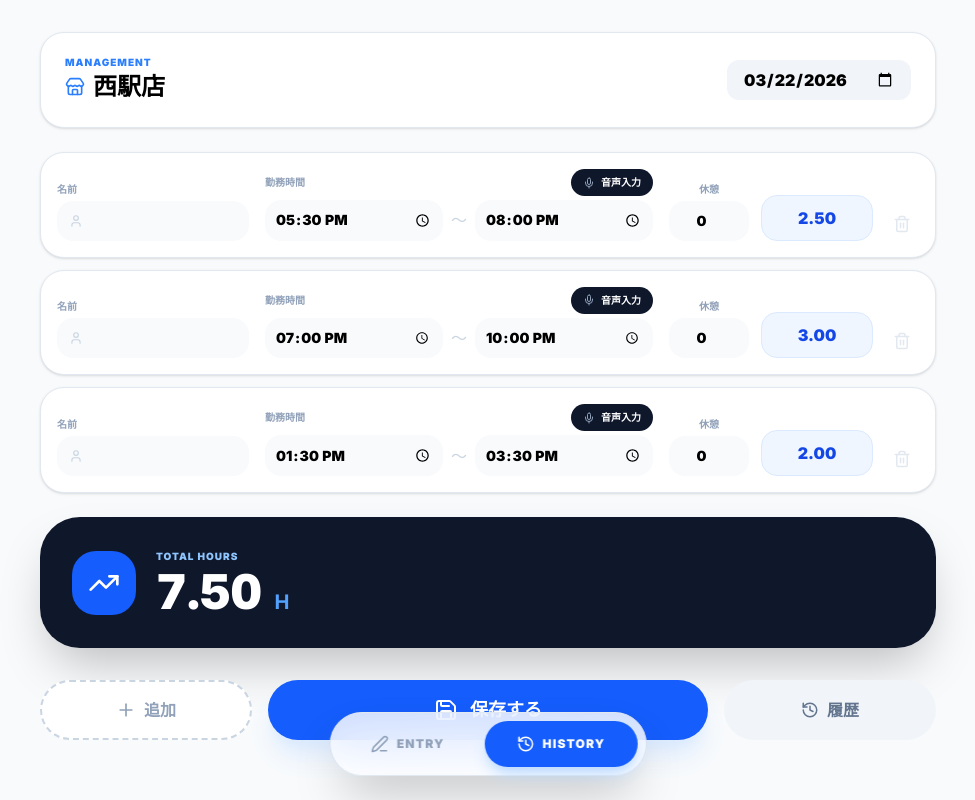
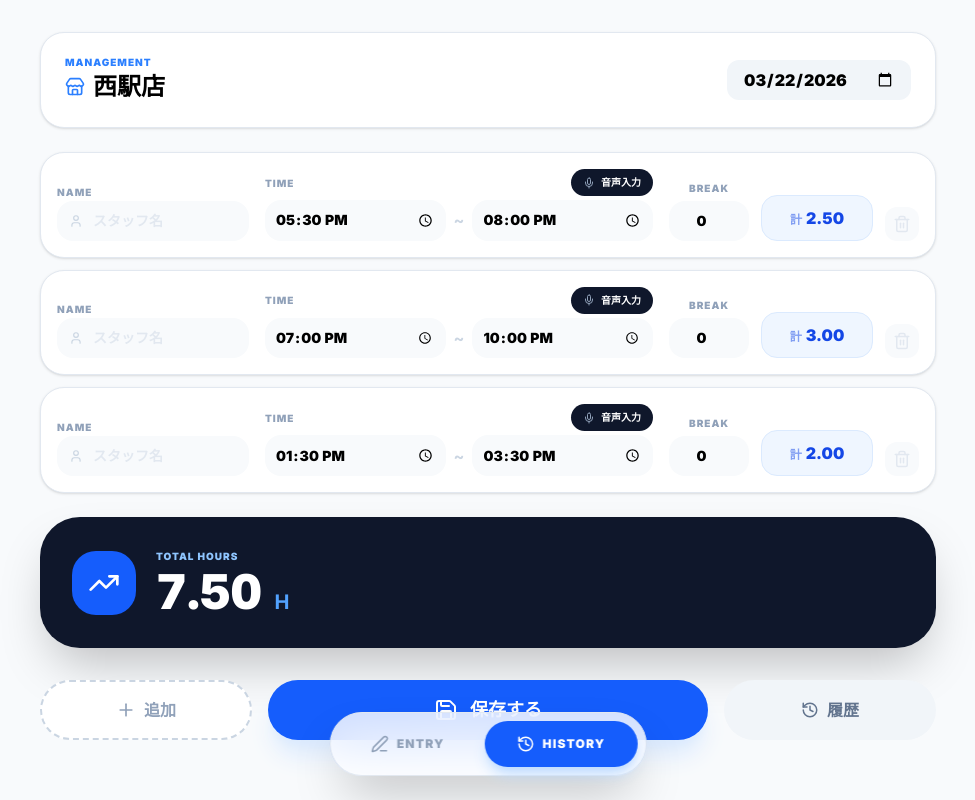
Before and after one commit to h-ryushin/Kinta-KintaiLogicApp, a Next.js app: page /history in a window 1280 px wide. Shown: the whole page, without its empty margins (152-1127 px from the left). Built offline with nearby package versions, Linux system fonts and the light colour scheme; no server answers; the database is empty.

Commit message:
休憩のUI変えた

```diff
--- a/app/components/molecules/StaffCard.tsx
+++ b/app/components/molecules/StaffCard.tsx
@@ -1,15 +1,14 @@
 "use client";
 
-import React, { useState } from 'react'; // 👈 useState を追加
+import React, { useState } from 'react';
 import { Trash2, Mic, User } from 'lucide-react';
 import { IconButton } from '../atoms/IconButton';
 
-// 型定義
 interface StaffCardProps {
   staff: any;
   onUpdate: (id: string, field: string, value: any) => void;
   onDelete: () => void;
-  onVoiceInput: (staffId: string, onStart: () => void, onEnd: () => void) => void; // 👈 コールバックを追加
+  onVoiceInput: (staffId: string, onStart: () => void, onEnd: () => void) => void;
   calculateHours: (staff: any) => number;
 }
 
@@ -20,16 +19,13 @@ export const StaffCard: React.FC<StaffCardProps> = ({
   onVoiceInput,
   calculateHours
 }) => {
-  // 👈 ローカルで「録音中」の状態を管理する
   const [isListening, setIsListening] = useState(false);
 
-  // 音声入力ボタンを押した時の動き
   const handleVoiceButtonClick = () => {
-    // 親（page.tsx）の関数を呼ぶ。その時、録音開始/終了のタイミングで状態を変えるコールバックを渡す
     onVoiceInput(
       staff.id,
-      () => setIsListening(true), // 開始時に true にする
-      () => setIsListening(false) // 終了時に false にする
+      () => setIsListening(true),
+      () => setIsListening(false)
     );
   };
 
@@ -37,66 +33,86 @@ export const StaffCard: React.FC<StaffCardProps> = ({
     <div className={`bg-white rounded-3xl border ${isListening ? 'border-red-400 shadow-lg shadow-red-50' : 'border-slate-200'} p-4 shadow-sm hover:border-blue-200 transition-all duration-300`}>
       <div className="flex flex-col lg:flex-row items-end gap-4">
 
-        {/* 名前入力 */}
+        {/* 名前入力エリア */}
         <div className="w-full lg:w-48">
-          <label className="text-[10px] font-black text-slate-400 mb-1 block">名前</label>
-          <div className="relative">
+          <label className="text-[10px] font-black text-slate-400 mb-1 block leading-none tracking-widest">NAME</label>
+          <div className="relative mt-1">
             <User className="absolute left-3 top-1/2 -translate-y-1/2 text-slate-300" size={14} />
             <input
               type="text"
               value={staff.name}
               onChange={(e) => onUpdate(staff.id, 'name', e.target.value)}
-              className="w-full bg-slate-50 border-none rounded-2xl pl-9 pr-4 py-2.5 text-sm font-bold outline-none"
+              className="w-full bg-slate-50 border-none rounded-2xl pl-9 pr-4 py-2.5 text-sm font-bold outline-none placeholder:text-slate-200"
+              placeholder="スタッフ名"
             />
           </div>
         </div>
 
-        {/* 勤務時間と音声入力ボタン */}
+        {/* 勤務時間 & 音声入力エリア */}
         <div className="flex-1 w-full">
           <div className="flex justify-between items-center mb-1">
-            <label className="text-[10px] font-black text-slate-400">勤務時間</label>
-
-            {/* 👈 録音中（isListening）で見た目を激変させるボタン */}
+            <label className="text-[10px] font-black text-slate-400 leading-none tracking-widest">TIME</label>
             <button
               onClick={handleVoiceButtonClick}
               className={`flex items-center gap-1.5 px-3 py-1.5 rounded-full text-[10px] font-black transition-all duration-300 active:scale-95 ${
                 isListening
-                  ? 'bg-red-500 text-white animate-pulse' // 録音中：赤色で点滅
-                  : 'bg-slate-900 text-white hover:bg-slate-700' // 通常：黒色
+                  ? 'bg-red-500 text-white animate-pulse'
+                  : 'bg-slate-900 text-white hover:bg-slate-700'
               }`}
             >
-              {/* 👈 録音中（isListening）でアイコンと文字を変える */}
-              {isListening ? (
-                <>
-                  <Mic size={12} className="text-white" />
-                  <span>録音中...</span>
-                </>
-              ) : (
-                <>
-                  <Mic size={12} className="text-slate-400" />
-                  <span>音声入力</span>
-                </>
-              )}
+              <Mic size={12} className={isListening ? "text-white" : "text-slate-400"} />
+              <span>{isListening ? '録音中...' : '音声入力'}</span>
             </button>
           </div>
 
-          <div className="flex items-center gap-2">
-            <input type="time" value={staff.startTime} onChange={(e) => onUpdate(staff.id, 'startTime', e.target.value)} className={`flex-1 ${isListening ? 'bg-red-50' : 'bg-slate-50'} border-none rounded-2xl p-2.5 text-sm font-black text-center transition-colors`} />
-            <span className="text-slate-300">〜</span>
-            <input type="time" value={staff.endTime} onChange={(e) => onUpdate(staff.id, 'endTime', e.target.value)} className={`flex-1 ${isListening ? 'bg-red-50' : 'bg-slate-50'} border-none rounded-2xl p-2.5 text-sm font-black text-center transition-colors`} />
+          <div className="flex items-center gap-2 mt-1">
+            <input
+              type="time"
+              value={staff.startTime}
+              onChange={(e) => onUpdate(staff.id, 'startTime', e.target.value)}
+              className={`flex-1 ${isListening ? 'bg-red-50 text-red-600' : 'bg-slate-50'} border-none rounded-2xl p-2.5 text-sm font-black text-center transition-colors outline-none`}
+            />
+            <span className="text-slate-300 font-bold">~</span>
+            <input
+              type="time"
+              value={staff.endTime}
+              onChange={(e) => onUpdate(staff.id, 'endTime', e.target.value)}
+              className={`flex-1 ${isListening ? 'bg-red-50 text-red-600' : 'bg-slate-50'} border-none rounded-2xl p-2.5 text-sm font-black text-center transition-colors outline-none`}
+            />
           </div>
         </div>
 
-        {/* 休憩と合計、削除 */}
+        {/* 休憩・合計・削除エリア */}
         <div className="flex items-end gap-3 w-full lg:w-auto">
+          {/* 🔥 休憩時間の修正ポイント */}
           <div className="w-20">
-            <label className="text-[10px] font-black text-slate-400 mb-1 block text-center">休憩</label>
-            <input type="number" value={staff.breakMinutes} onChange={(e) => onUpdate(staff.id, 'breakMinutes', parseInt(e.target.value) || 0)} className="w-full bg-slate-50 border-none rounded-2xl p-2.5 text-sm font-black text-center outline-none" />
+            <label className="text-[10px] font-black text-slate-400 mb-1 block text-center leading-none tracking-widest">BREAK</label>
+            <input
+              type="number"
+              // 文字列に変換して渡すことで、ブラウザの「04」補完を防ぐ
+              value={staff.breakMinutes === 0 ? "0" : Number(staff.breakMinutes).toString()}
+              inputMode="numeric"
+              onChange={(e) => {
+                const val = e.target.value === '' ? 0 : parseInt(e.target.value, 10);
+                onUpdate(staff.id, 'breakMinutes', val);
+              }}
+              className="w-full bg-slate-50 border-none rounded-2xl p-2.5 text-sm font-black text-center mt-1 outline-none appearance-none"
+            />
           </div>
-          <div className="flex-1 lg:w-28 bg-blue-50 rounded-2xl p-2.5 text-center border border-blue-100 font-black text-blue-700">
+
+          {/* 合計表示 */}
+          <div className="flex-1 lg:w-28 bg-blue-50 rounded-2xl p-2.5 text-center border border-blue-100 font-black text-blue-700 min-w-[70px]">
+            <span className="text-xs opacity-50 mr-1">計</span>
             {calculateHours(staff).toFixed(2)}
           </div>
-          <IconButton onClick={onDelete} className="text-slate-200 hover:text-red-500"><Trash2 size={18} /></IconButton>
+
+          {/* 削除ボタン */}
+          <IconButton
+            onClick={onDelete}
+            className="text-slate-200 hover:text-red-500 bg-slate-50 hover:bg-red-50 transition-all rounded-xl p-2"
+          >
+            <Trash2 size={18} />
+          </IconButton>
         </div>
       </div>
     </div>
```
